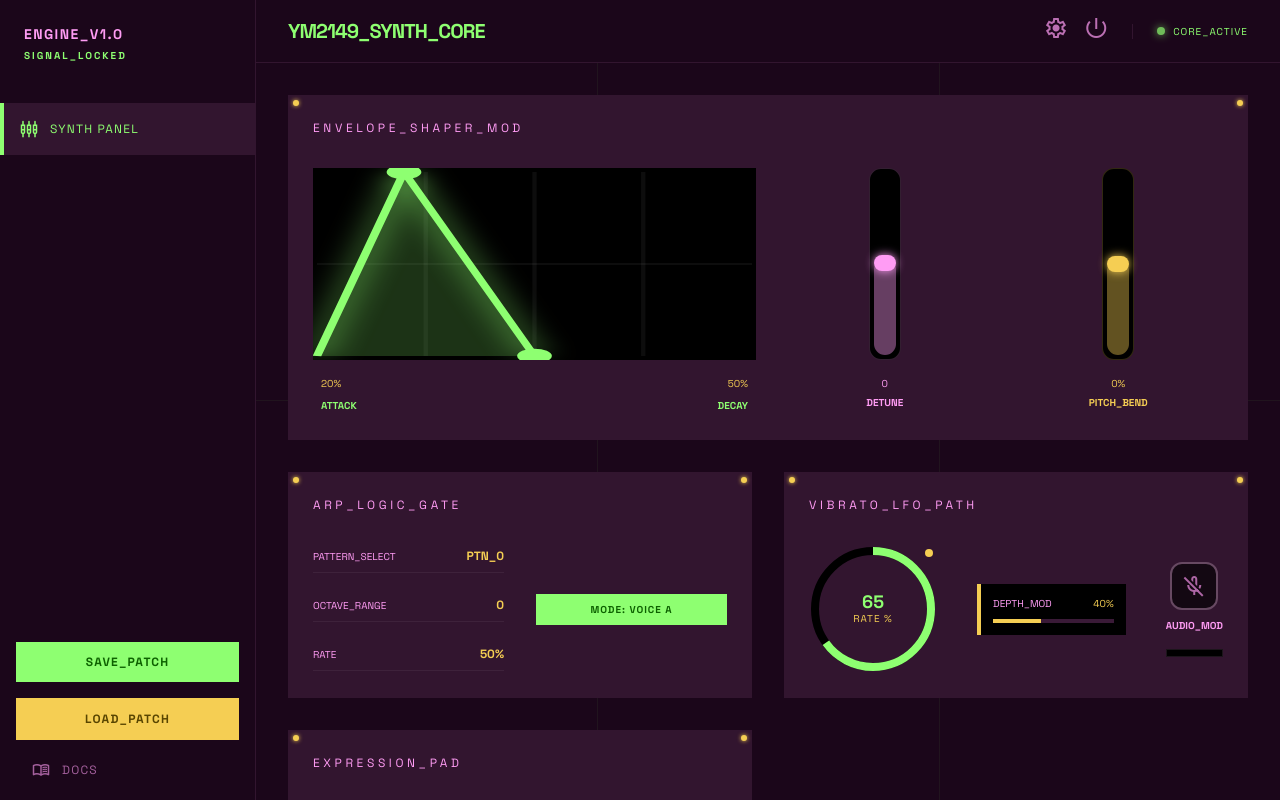
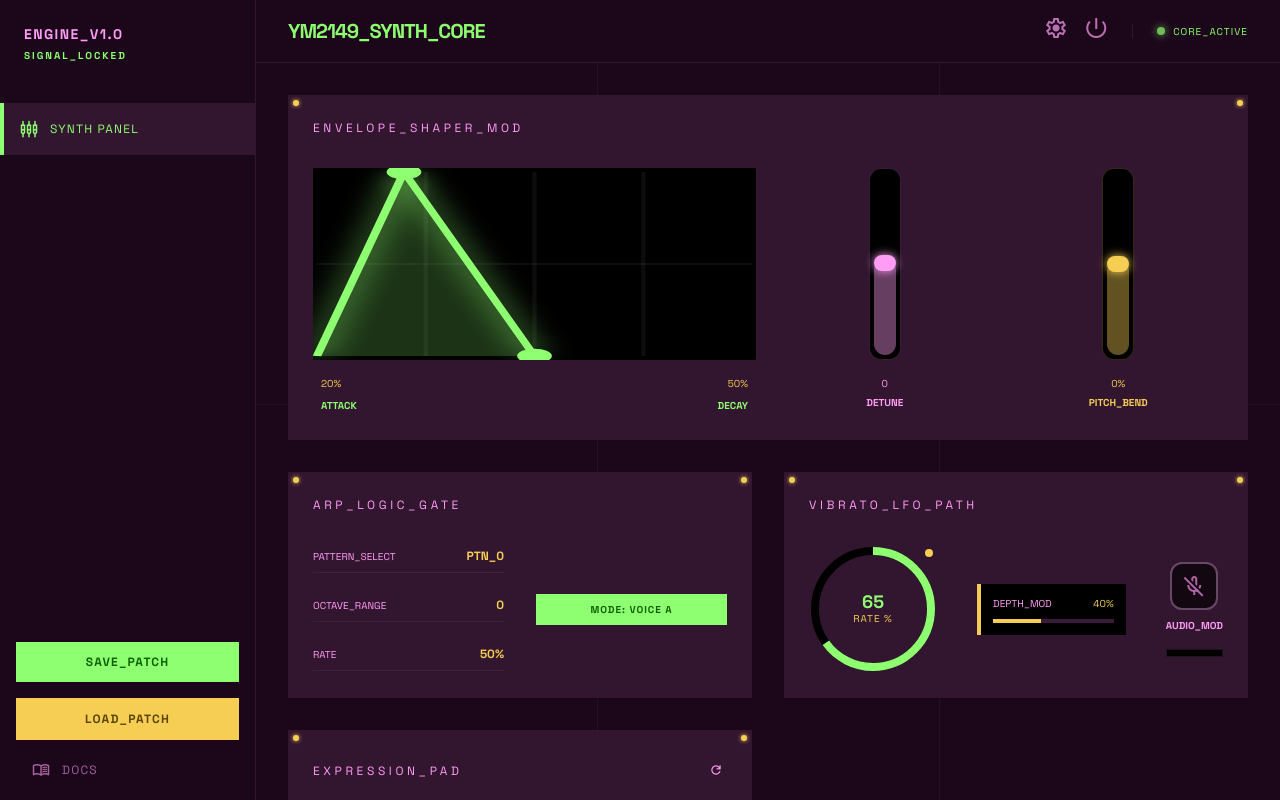
Before and after one commit to ondzilla/ym2149-midi-controller, a React (Vite) app in the folder app/: page / in a window 1280 px wide. Built offline with nearby package versions, Linux system fonts and the light colour scheme.

Commit message:
feat: Add labels and reset button to XY Expression Pad
- Added a reset button in the header to revert values to default.
- Updated axis labels to display the current detune and vibrato depth values.

Co-authored-by: ondzilla <370250+ondzilla@users.noreply.github.com>

```diff
--- a/app/src/components/XYPad.tsx
+++ b/app/src/components/XYPad.tsx
@@ -74,7 +74,17 @@ export const XYPad: React.FC = () => {
 
   return (
     <section className="bg-surface-container-high relative p-6 solder-point solder-tl solder-tr solder-bl solder-br border border-[#32152f] h-full flex flex-col">
-      <h2 className="font-headline text-xs tracking-[0.3em] text-tertiary mb-8 uppercase">EXPRESSION_PAD</h2>
+      <div className="flex justify-between items-center mb-8">
+        <h2 className="font-headline text-xs tracking-[0.3em] text-tertiary uppercase">EXPRESSION_PAD</h2>
+        <button
+          onClick={() => { setDetune('64'); setVibratoDepth(40); }}
+          className="text-tertiary hover:text-primary transition-colors focus-visible:outline-none focus-visible:ring-2 focus-visible:ring-primary rounded p-1"
+          aria-label="Reset Expression Pad"
+          title="Reset"
+        >
+          <span className="material-symbols-outlined text-sm" aria-hidden="true">refresh</span>
+        </button>
+      </div>
 
       <div
         ref={padRef}
@@ -115,8 +125,8 @@ export const XYPad: React.FC = () => {
         </div>
 
         {/* Labels */}
-        <div className="absolute bottom-2 left-2 font-headline text-[10px] text-tertiary opacity-50 pointer-events-none">DETUNE</div>
-        <div className="absolute top-2 right-2 font-headline text-[10px] text-secondary opacity-50 pointer-events-none origin-top-right -rotate-90 translate-x-full">DEPTH</div>
+        <div className="absolute bottom-2 left-2 font-headline text-[10px] text-tertiary opacity-75 pointer-events-none">DETUNE {detune}</div>
+        <div className="absolute top-2 right-2 font-headline text-[10px] text-secondary opacity-75 pointer-events-none origin-top-right -rotate-90 translate-x-full">DEPTH {vibratoDepth}%</div>
       </div>
     </section>
   );
```
